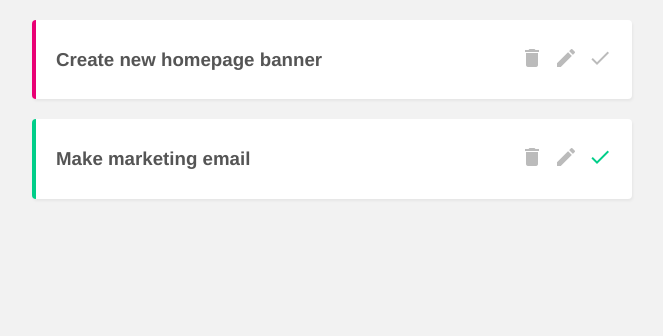
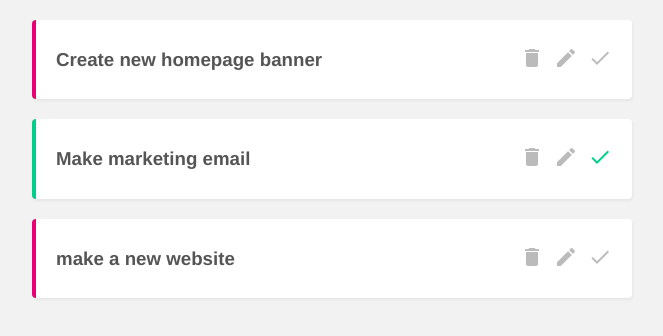
Before and after one commit to Enrige13/vue-firebase, a Vue app in the folder 8-project-planner/: page / in a window 1280 px wide. Shown: the top 336 px of the page, without its empty margins (308-971 px from the left). Built offline with nearby package versions, Linux system fonts and the light colour scheme; data requests are answered from the project's data file.

Commit message:
#64: Adding New Projects

```diff
--- a/8-project-planner/data/db.json
+++ b/8-project-planner/data/db.json
@@ -11,6 +11,12 @@
       "title": "Make marketing email",
       "details": "Lorem ipsum",
       "complete": true
+    },
+    {
+      "title": "make a new website",
+      "details": "bla bla bla",
+      "complete": false,
+      "id": 3
     }
   ]
 }
--- a/8-project-planner/src/views/AddProject.vue
+++ b/8-project-planner/src/views/AddProject.vue
@@ -18,7 +18,21 @@
   },
   methods: {
     handleSubmit() {
-      console.log(this.title, this.details)
+      // console.log(this.title, this.details)
+      let project = {
+        title: this.title,
+        details: this.details,
+        complete: false
+      }
+      // console.log(project)
+
+       fetch('http://localhost:3000/projects', {
+        method: 'POST',
+        headers: { 'Content-Type': 'application/json' },
+        body: JSON.stringify(project)
+      }).then(() => {
+        this.$router.push('/') // redirect to homepage
+      }).catch(err => console.log(err))
     }
   }
 }
```
